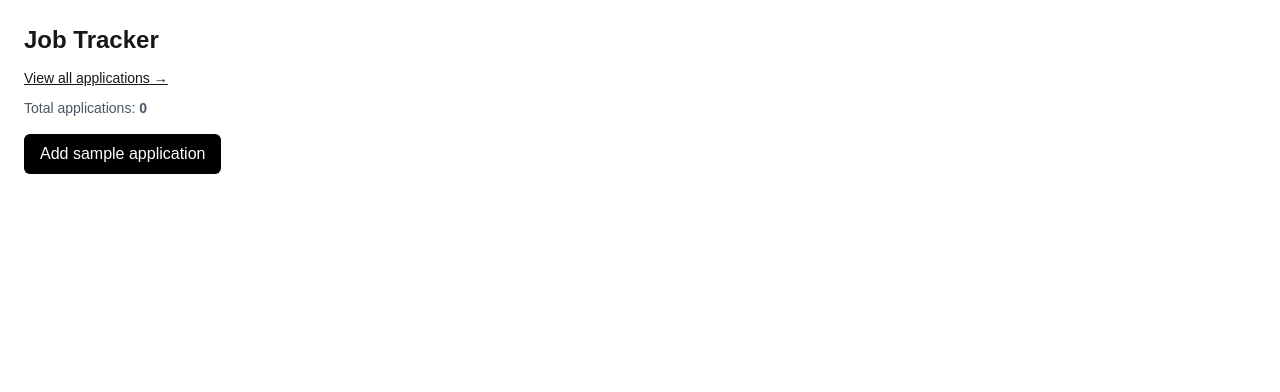
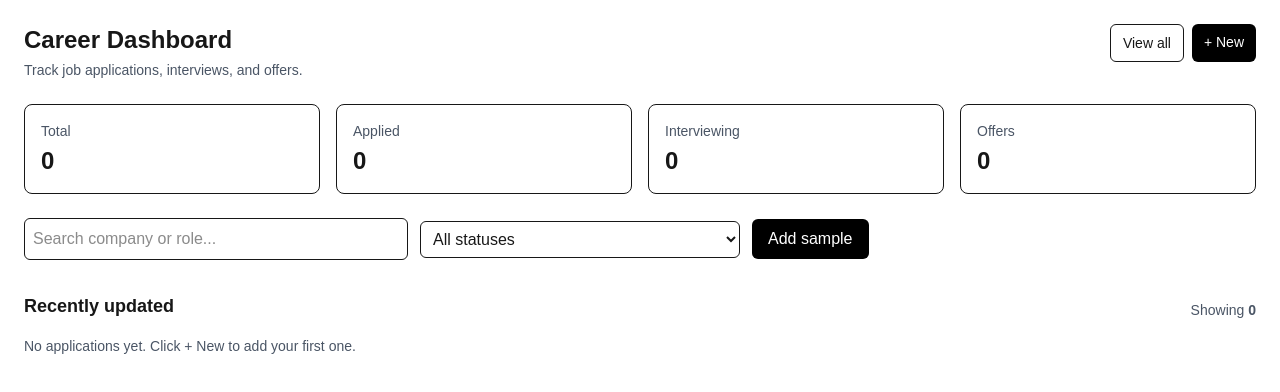
Before and after one commit to jayshri/job-application-tracker, a Next.js app: page / in a window 1280 px wide. Shown: the top 392 px of the page. Built offline with nearby package versions, Linux system fonts and the light colour scheme.

Commit message:
feat: enhance dashboard with stats, search, and filters

```diff
--- a/app/page.tsx
+++ b/app/page.tsx
@@ -1,17 +1,60 @@
 "use client";
 
-import { useEffect, useState } from "react";
-import { JobApplication } from "../lib/types";
+import Link from "next/link";
+import { useEffect, useMemo, useState } from "react";
+import { ApplicationStatus, JobApplication } from "../lib/types";
 import { loadApplications, saveApplications } from "../lib/storage";
-import Link from "next/link";
+
+const STATUSES: ApplicationStatus[] = [
+  "Wishlist",
+  "Applied",
+  "Recruiter Screen",
+  "Interviewing",
+  "Offer",
+  "Rejected",
+  "Archived",
+];
 
 export default function Home() {
   const [applications, setApplications] = useState<JobApplication[]>([]);
+  const [search, setSearch] = useState("");
+  const [statusFilter, setStatusFilter] = useState<ApplicationStatus | "All">(
+    "All"
+  );
 
   useEffect(() => {
     const saved = loadApplications();
     setApplications(saved);
   }, []);
+
+  const stats = useMemo(() => {
+    const total = applications.length;
+
+    const byStatus = applications.reduce<Record<string, number>>((acc, app) => {
+      acc[app.status] = (acc[app.status] || 0) + 1;
+      return acc;
+    }, {});
+
+    return { total, byStatus };
+  }, [applications]);
+
+  const filtered = useMemo(() => {
+    const q = search.trim().toLowerCase();
+
+    return applications
+      .filter((app) => {
+        const matchesText =
+          q === "" ||
+          app.companyName.toLowerCase().includes(q) ||
+          app.roleTitle.toLowerCase().includes(q);
+
+        const matchesStatus =
+          statusFilter === "All" || app.status === statusFilter;
+
+        return matchesText && matchesStatus;
+      })
+      .sort((a, b) => (a.updatedAt < b.updatedAt ? 1 : -1));
+  }, [applications, search, statusFilter]);
 
   const addSample = () => {
     const now = new Date().toISOString();
@@ -33,38 +76,128 @@ export default function Home() {
     saveApplications(next);
   };
 
+  const cardClass = "rounded-lg border p-4";
+  const labelClass = "text-sm text-gray-600";
+  const valueClass = "mt-1 text-2xl font-bold";
+
   return (
     <main className="min-h-screen p-6">
-      <h1 className="text-2xl font-bold">Job Tracker</h1>
-      <Link href="/applications" className="mt-3 inline-block text-sm underline">
-         View all applications →
+      {/* Header */}
+      <div className="flex items-start justify-between gap-4">
+        <div>
+          <h1 className="text-2xl font-bold">Career Dashboard</h1>
+          <p className="mt-1 text-sm text-gray-600">
+            Track job applications, interviews, and offers.
+          </p>
+        </div>
+
+        <div className="flex gap-2">
+          <Link
+            href="/applications"
+            className="rounded-md border px-3 py-2 text-sm"
+          >
+            View all
           </Link>
 
-      <p className="mt-2 text-sm text-gray-600">
-        Total applications: <span className="font-semibold">{applications.length}</span>
-      </p>
+          <Link
+            href="/applications/new"
+            className="rounded-md bg-black px-3 py-2 text-sm text-white"
+          >
+            + New
+          </Link>
+        </div>
+      </div>
+
+      {/* Stats */}
+      <div className="mt-6 grid gap-4 sm:grid-cols-2 lg:grid-cols-4">
+        <div className={cardClass}>
+          <div className={labelClass}>Total</div>
+          <div className={valueClass}>{stats.total}</div>
+        </div>
+
+        <div className={cardClass}>
+          <div className={labelClass}>Applied</div>
+          <div className={valueClass}>{stats.byStatus["Applied"] || 0}</div>
+        </div>
+
+        <div className={cardClass}>
+          <div className={labelClass}>Interviewing</div>
+          <div className={valueClass}>{stats.byStatus["Interviewing"] || 0}</div>
+        </div>
+
+        <div className={cardClass}>
+          <div className={labelClass}>Offers</div>
+          <div className={valueClass}>{stats.byStatus["Offer"] || 0}</div>
+        </div>
+      </div>
+
+      {/* Controls */}
+      <div className="mt-6 flex flex-col gap-3 sm:flex-row sm:items-center">
+        <input
+          className="w-full rounded-md border p-2 sm:max-w-sm"
+          placeholder="Search company or role..."
+          value={search}
+          onChange={(e) => setSearch(e.target.value)}
+        />
+
+        <select
+          className="w-full rounded-md border p-2 sm:max-w-xs"
+          value={statusFilter}
+          onChange={(e) => setStatusFilter(e.target.value as any)}
+        >
+          <option value="All">All statuses</option>
+          {STATUSES.map((s) => (
+            <option key={s} value={s}>
+              {s}
+            </option>
+          ))}
+        </select>
 
         <button
           onClick={addSample}
-        className="mt-4 rounded-md bg-black px-4 py-2 text-white"
+          className="w-full rounded-md bg-black px-4 py-2 text-white sm:w-auto"
         >
-        Add sample application
+          Add sample
         </button>
+      </div>
 
-      <ul className="mt-6 space-y-2">
-        {applications.map((app) => (
+      {/* Recently updated (filtered) */}
+      <div className="mt-8">
+        <div className="flex items-end justify-between">
+          <h2 className="text-lg font-semibold">Recently updated</h2>
+          <p className="text-sm text-gray-600">
+            Showing <span className="font-semibold">{filtered.length}</span>
+          </p>
+        </div>
+
+        <ul className="mt-3 space-y-2">
+          {filtered.slice(0, 5).map((app) => (
             <li key={app.id} className="rounded-md border p-3">
               <Link href={`/applications/${app.id}`} className="block">
                 <div className="font-semibold">
                   {app.companyName} — {app.roleTitle}
                 </div>
                 <div className="text-sm text-gray-600">
-                {app.status} • {app.location}
+                  {app.status} • Updated {app.updatedAt.slice(0, 10)}
                 </div>
               </Link>
             </li>
           ))}
         </ul>
+
+        {applications.length === 0 && (
+          <p className="mt-4 text-sm text-gray-600">
+            No applications yet. Click <span className="font-medium">+ New</span>{" "}
+            to add your first one.
+          </p>
+        )}
+
+        {applications.length > 0 && filtered.length === 0 && (
+          <p className="mt-4 text-sm text-gray-600">
+            No results match your search/filter.
+          </p>
+        )}
+      </div>
     </main>
   );
 }
```
Lines whose indentation alone changed are shown as unchanged.
